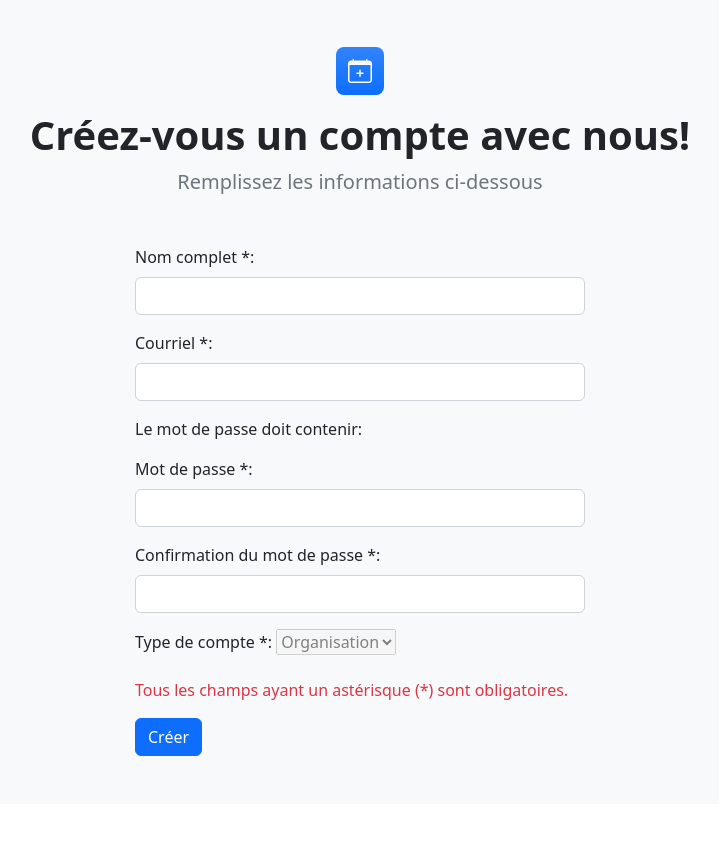
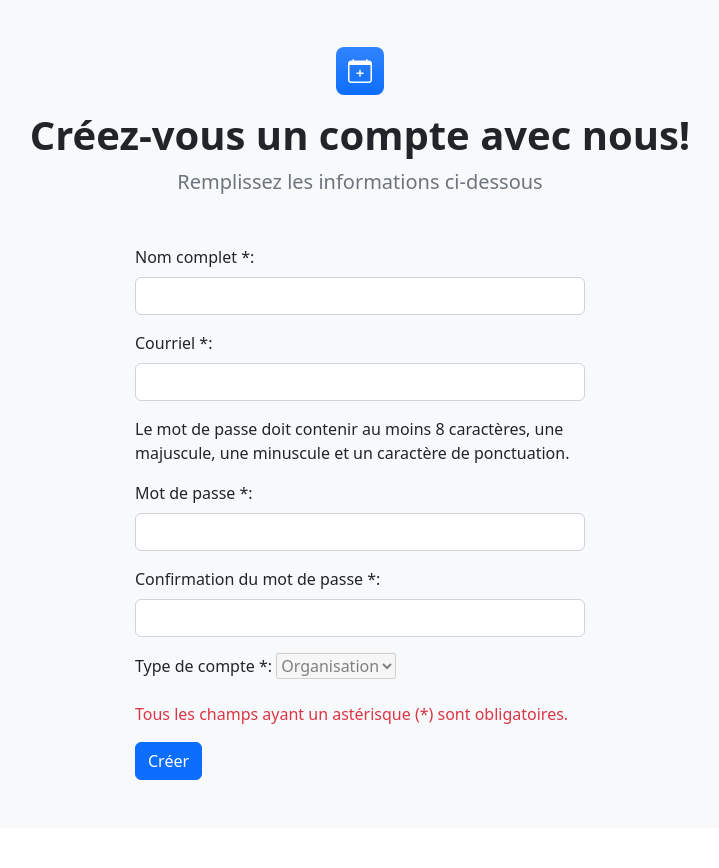
Before and after one commit to oussamaelfig/Univent, a Python web app: template templates/create_account.html in a window 1280 px wide. Shown: the part 105-973 px from the top of the page, without its empty margins (280-999 px from the left). Run offline with Jinja, Linux system fonts and the light colour scheme; the template is opened without the code that fills it, so the values that code supplies are empty.

Commit message:
Correction d'un oubli de texte

```diff
--- a/templates/create_account.html
+++ b/templates/create_account.html
@@ -32,7 +32,7 @@
                                 <input type="text" class="form-control" id="courriel" name="courriel" required>
                             </div>
                             <div class="mb-3">
-                                <p class="fw-light">Le mot de passe doit contenir: </p>
+                                <p class="fw-light">Le mot de passe doit contenir au moins 8 caractères, une majuscule, une minuscule et un caractère de ponctuation.</p>
                                 <label for="title" class="form-label">Mot de passe *:</label>
                                 <input type="password" class="form-control" id="mdp" name="mdp" required>
                             </div>
```
